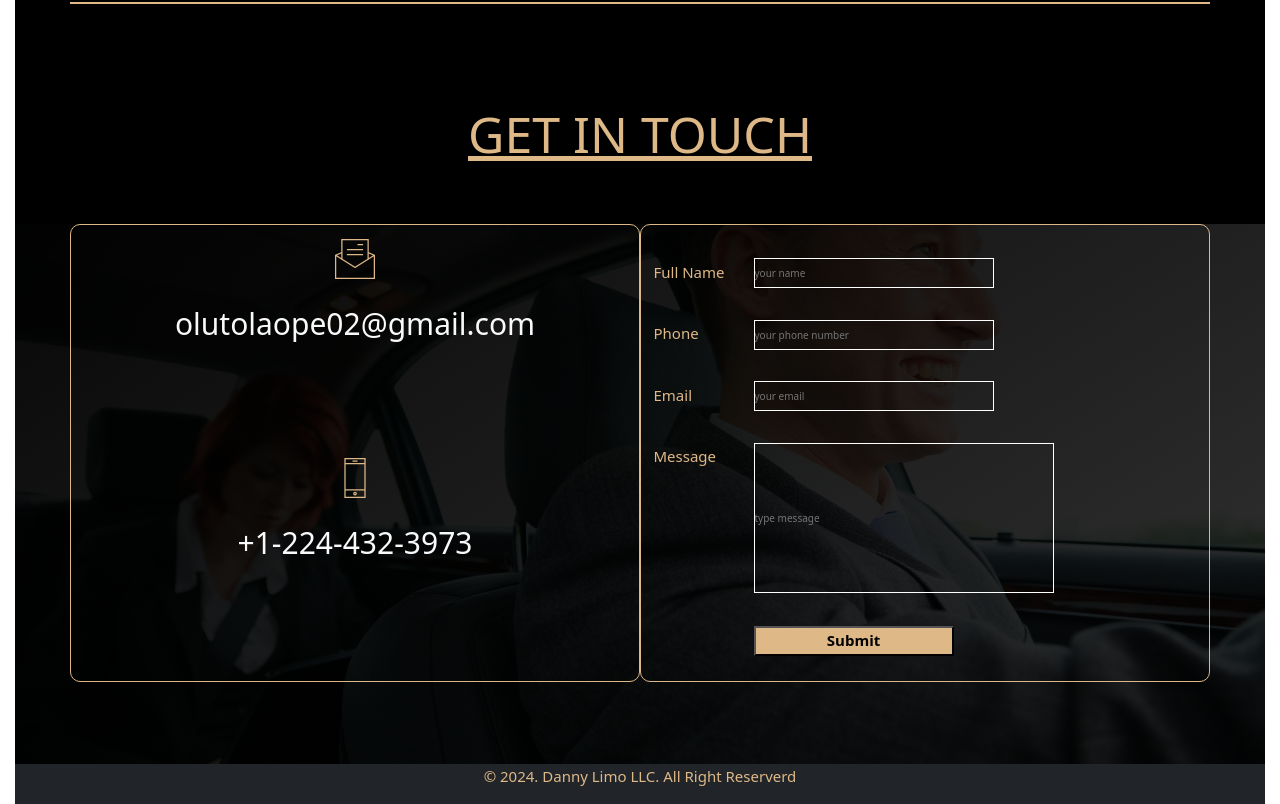
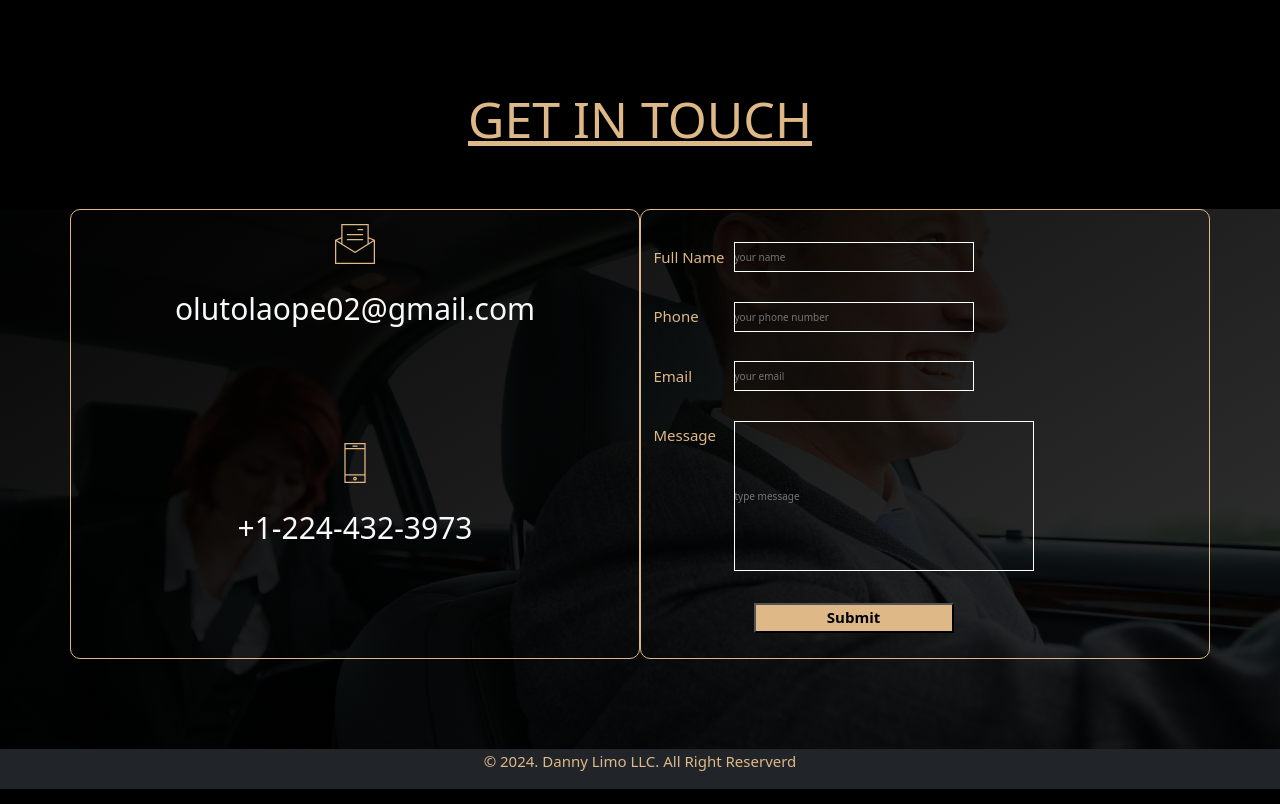
Before and after one commit to tsbproject/Danny-Limo, a PHP site: page / in a window 1280 px wide. Shown: the part 3301-4105 px from the top of the page. Run offline with PHP 8.4, Linux system fonts and the light colour scheme.

Commit message:
[committed]

```diff
--- a/css/style.css
+++ b/css/style.css
@@ -37,8 +37,7 @@ html {
   font-size: 62.5%; }
 
 body {
-  box-sizing: border-box;
-  padding: 1.5rem; }
+  box-sizing: border-box; }
 
 body {
   font-family: "oxygen" sans-serif;
@@ -301,7 +300,7 @@ body {
 .section-form {
   margin-top: 3rem;
   display: grid;
-  gap: .3rem;
+  gap: .2rem;
   font-size: 1rem; }
   .section-form label {
     display: inline-flex;
@@ -317,7 +316,7 @@ body {
     display: inline-flex;
     position: relative;
     bottom: 3rem;
-    left: 10rem;
+    left: 8rem;
     box-shadow: 20cqh;
     opacity: 6; }
     .section-form__input:hover {
@@ -327,7 +326,7 @@ body {
     height: 15rem;
     position: relative;
     bottom: 3rem;
-    left: 10rem;
+    left: 8rem;
     background-color: transparent;
     color: #ffffff;
     font-size: 1rem;
@@ -336,6 +335,11 @@ body {
     opacity: 6; }
     .section-form__textarea:hover {
       box-shadow: 0 2px 5px 2px #f5f3f3; }
+
+@media (max-width: 768px) and (max-width: 768px) {
+  .section-form__textarea {
+    width: 25rem;
+    height: 8rem; } }
 
 .navbar-nav {
   color: #000000;
--- a/sass/base/_base.scss
+++ b/sass/base/_base.scss
@@ -13,5 +13,5 @@ html {
 
 body {
     box-sizing: border-box;
-    padding: 1.5rem;
+    // padding: 1.5rem;
 }
--- a/sass/components/_form.scss
+++ b/sass/components/_form.scss
@@ -2,7 +2,7 @@
 .section-form {
     margin-top: 3rem;
     display:grid;
-    gap: .3rem;
+    gap: .2rem;
     font-size: 1rem;
 
     label {
@@ -21,13 +21,33 @@
         display: inline-flex;
         position: relative;
         bottom: 3rem;
-        left: 10rem;
+        left: 8rem;
         box-shadow: 20cqh;
         opacity: 6;
 
         &:hover {
             box-shadow: 0 2px 5px 2px #f5f3f3;
         }
+
+
+
+        @include for-phone-only {
+            @media(max-width:  576px) {
+
+
+            }
+          }
+
+
+          @include for-tablet-portrait-up {
+            @media (max-width: 768px) {
+
+
+
+
+
+            }
+          }
 
     }
 
@@ -38,7 +58,7 @@
         height: 15rem;
         position: relative;
         bottom: 3rem;
-        left: 10rem;
+        left: 8rem;
         background-color: transparent;
         color: $color-secondary-white;
         font-size: 1rem;
@@ -50,6 +70,27 @@
             box-shadow: 0 2px 5px 2px #f5f3f3;
         }
 
+
+
+        @include for-phone-only {
+            @media(max-width:  576px) {
+
+
+            }
+          }
+
+
+          @include for-tablet-portrait-up {
+            @media (max-width: 768px) {
+              width: 25rem;
+              height: 8rem;
+
+
+
+
+            }
+          }
+
     }
 
 
--- a/sass/layout/_grid.scss
+++ b/sass/layout/_grid.scss
@@ -30,7 +30,7 @@
 #section-contact-info {
     background-color: none;
     border: .1rem solid $color-primary;
-     border-radius: 1rem;
+    border-radius: 1rem;
     box-shadow: 20cqh;
     opacity: 6;
 
@@ -54,6 +54,16 @@
         box-shadow: 0 2px 5px 2px #f5f3f3;
     }
 
+    @include for-tablet-portrait-up {
+        @media (max-width: 768px) {
+
+
+
+
+
+        }
+      }
+
 
 }
 
```
